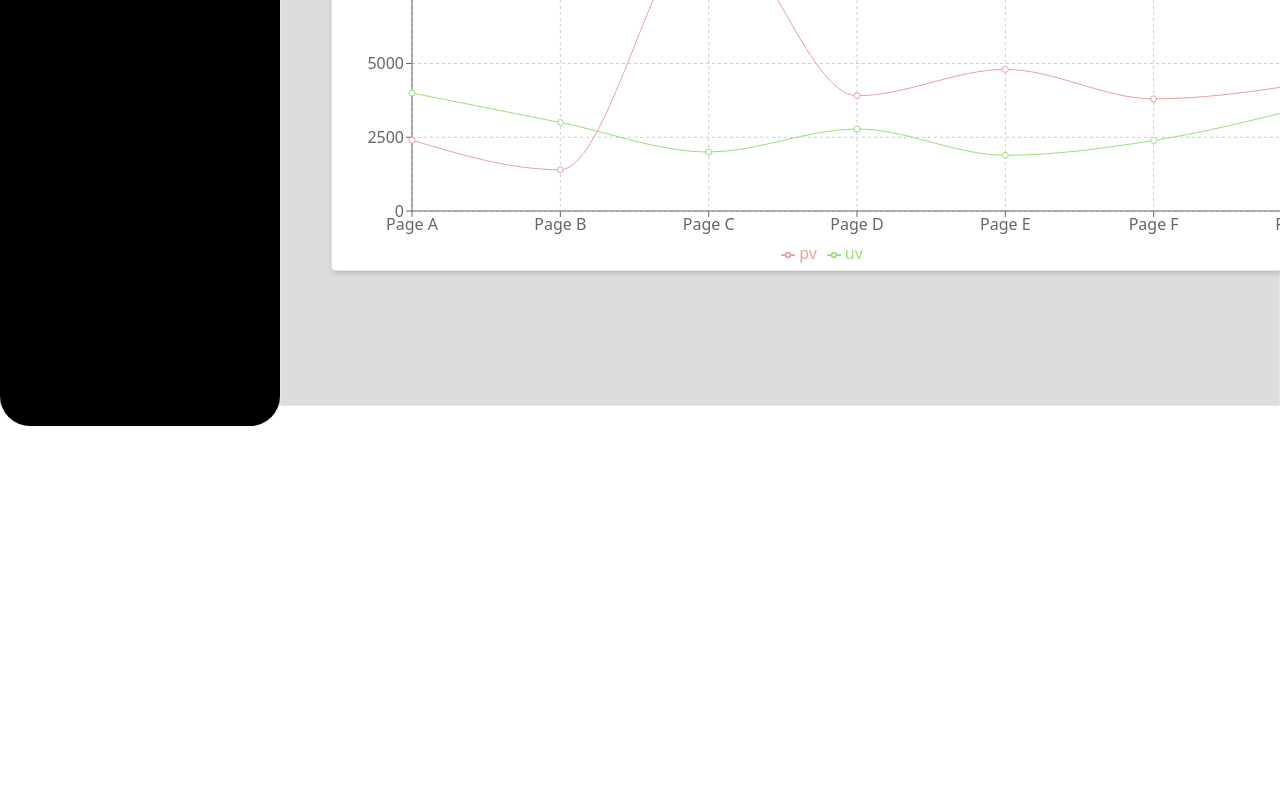
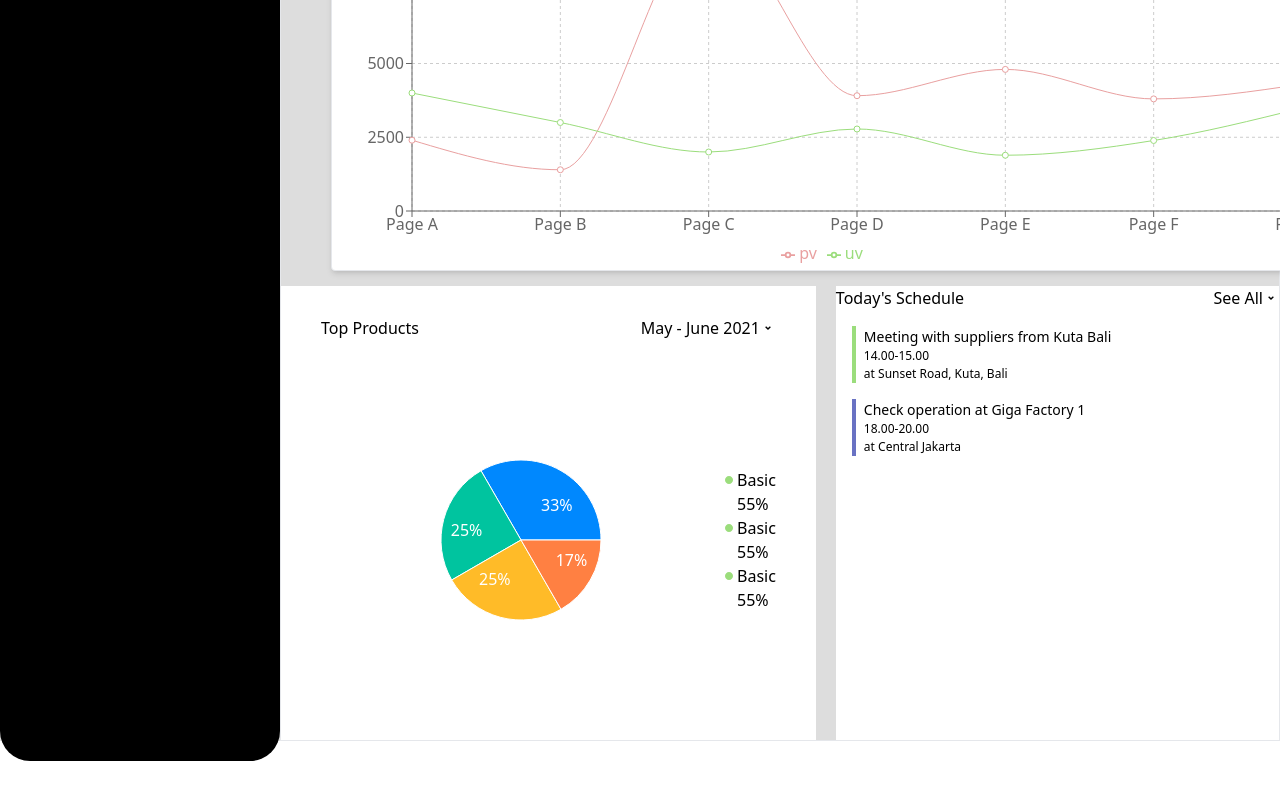
Before and after one commit to kunaalllll/reactjs-assignment-listedfans, a React (Create React App) app: page / in a window 1280 px wide. Shown: the part 394-1194 px from the top of the page. Before the commit the page ends 820 px from the top, so only its background shows below. Built offline with nearby package versions, Linux system fonts and the light colour scheme.

Commit message:
added pie chart

```diff
--- a/src/components/Dashboard.js
+++ b/src/components/Dashboard.js
@@ -6,7 +6,7 @@ import { Outlet } from "react-router-dom";
 const Dashboard = () => {
   return (
     <div className="flex bg-[#DDDDDD]">
-      <div className="basis-[12%] h-[100vh]">
+      <div className="basis-[12%] ">
         <Sidebar />
       </div>
       <div className="basis-[88%] border">
--- a/src/components/Main.js
+++ b/src/components/Main.js
@@ -10,6 +10,7 @@ import {
   Tooltip,
   Legend,
 } from "recharts";
+import PieComponent from "./PieComponent";
 
 const data = [
   {
@@ -58,6 +59,7 @@ const data = [
 
 const Main = () => {
   return (
+    <>
       <div className="grid grid-cols-4 pl-[50px] pr-[50px] gap-[30px] mt-[25px] pb-[15px]">
         <div className="h-[100px] rounded-[8px] bg-[#DDEFE0] border-l-[4px] border-[#000000] cursor-pointer hover:shadow-lg transform hover:scale-[103%] transition duration-300 ease flex items-center justify-between">
           <div>
@@ -100,7 +102,7 @@ const Main = () => {
         </div>
 
         <div className="flex mt-[22px] w-full gap-[30px]">
-        <div className="basis-[70%] border bg-white shadow-md cursor-pointer rounded-[4px]">
+          <div className="border bg-white shadow-md cursor-pointer rounded-[4px]">
             <div>
               <h2>Activities</h2>
               <div className="flex items-center justify-between">
@@ -147,9 +149,89 @@ const Main = () => {
               </LineChart>
             </div>
           </div>
-        <div className="basis-[30%]"></div>
         </div>
       </div>
+
+      <div className="flex">
+        <div className="basis-[50%]">
+          <div className="flex-col pt-[30px] pr-[40px] pl-[40px] items-center bg-white">
+            <div className="flex items-center justify-between">
+              <h2>Top Products</h2>
+              <div className="flex items-center justify-between">
+                <p>May - June 2021</p>
+                <RiArrowDropDownLine />
+              </div>
+            </div>
+            <div className="flex items-center">
+              <PieComponent className="basis-[50%] " />
+              <div className="flex-col">
+                <div className="flex">
+                  <div className="mt-1">
+                    <GoPrimitiveDot className="text-[#9BDD7C]" />
+                  </div>
+                  <div>
+                    <p>Basic</p>
+                    <p>55%</p>
+                  </div>
+                </div>
+
+                <div className="flex items-start">
+                  <div className="mt-1">
+                    <GoPrimitiveDot className="text-[#9BDD7C]" />
+                  </div>
+                  <div>
+                    <p>Basic</p>
+                    <p>55%</p>
+                  </div>
+                </div>
+
+                <div className="flex items-start">
+                  <div className="mt-1">
+                    <GoPrimitiveDot className="text-[#9BDD7C]" />
+                  </div>
+                  <div>
+                    <p>Basic</p>
+                    <p>55%</p>
+                  </div>
+                </div>
+              </div>
+            </div>
+          </div>
+        </div>
+
+        <div className="basis-[50%] bg-white ml-[20px]">
+          <div className="flex-col ">
+            <div className="flex items-center justify-between">
+              <h1>Today's Schedule</h1>
+              <div className="flex items-center justify-between">
+                <p>See All</p>
+                <RiArrowDropDownLine />
+              </div>
+            </div>
+
+            <div className="flex m-4">
+              <div className="flex-col border-l-[4px] border-[#9BDD7C] pl-2">
+                <h3 className="text-[14px]">
+                  Meeting with suppliers from Kuta Bali
+                </h3>
+                <p className="text-[12px]">14.00-15.00</p>
+                <p className="text-[12px]">at Sunset Road, Kuta, Bali </p>
+              </div>
+            </div>
+
+            <div className="flex m-4">
+              <div className="flex-col border-l-[4px] border-[#6972C3] pl-2">
+                <h3 className="text-[14px]">
+                  Check operation at Giga Factory 1
+                </h3>
+                <p className="text-[12px]">18.00-20.00</p>
+                <p className="text-[12px]">at Central Jakarta </p>
+              </div>
+            </div>
+          </div>
+        </div>
+      </div>
+    </>
   );
 };
 
--- /dev/null
+++ b/src/components/PieComponent.js
@@ -0,0 +1,63 @@
+import React from "react";
+import { PieChart, Pie, Cell } from "recharts";
+
+const data = [
+  { name: "Group A", value: 400 },
+  { name: "Group B", value: 300 },
+  { name: "Group C", value: 300 },
+  { name: "Group D", value: 200 },
+];
+
+const COLORS = ["#0088FE", "#00C49F", "#FFBB28", "#FF8042"];
+
+const RADIAN = Math.PI / 180;
+const renderCustomizedLabel = ({
+  cx,
+  cy,
+  midAngle,
+  innerRadius,
+  outerRadius,
+  percent,
+  index,
+}) => {
+  const radius = innerRadius + (outerRadius - innerRadius) * 0.5;
+  const x = cx + radius * Math.cos(-midAngle * RADIAN);
+  const y = cy + radius * Math.sin(-midAngle * RADIAN);
+
+  return (
+    <text
+      x={x}
+      y={y}
+      fill="white"
+      textAnchor={x > cx ? "start" : "end"}
+      dominantBaseline="central"
+    >
+      {`${(percent * 100).toFixed(0)}%`}
+    </text>
+  );
+};
+
+const PieComponent = () => {
+  return (
+    <div>
+      <PieChart width={400} height={400}>
+        <Pie
+          data={data}
+          cx="50%"
+          cy="50%"
+          labelLine={false}
+          label={renderCustomizedLabel}
+          outerRadius={80}
+          fill="#8884d8"
+          dataKey="value"
+        >
+          {data.map((entry, index) => (
+            <Cell key={`cell-${index}`} fill={COLORS[index % COLORS.length]} />
+          ))}
+        </Pie>
+      </PieChart>
+    </div>
+  );
+};
+
+export default PieComponent;
--- a/src/components/Sidebar.js
+++ b/src/components/Sidebar.js
@@ -7,11 +7,13 @@ import { AiOutlineSetting } from "react-icons/ai";
 
 const Sidebar = () => {
   return (
-    <div className="bg-[#000000] mt-5 h-screen h-[944px] w-[280px] rounded-[30px] font-montserrat cursor-pointer">
+    <div className="bg-[#000000] mt-5 h-full w-[280px] rounded-[30px] font-montserrat cursor-pointer">
       <div className="px-[15px] py-[30px] mb-7 flex items-center justify-center">
         <h1 className="text-white text-[36px] leading-[20px] ">Board.</h1>
       </div>
 
+      <div className="flex flex-col justify-between h-full">
+        <div>
           <div className="text-white text-[18px] flex items-center justify-around">
             <FiPieChart />
             <p>Dashboard</p>
@@ -32,13 +34,15 @@ const Sidebar = () => {
             <AiOutlineSetting />
             <p>Settings</p>
           </div>
+        </div>
 
-      <div className="flex-col text-white">
+        <div className="text-white">
           <div>
-          <p>Help</p>
+            <p>Help meee</p>
           </div>
           <div>
             <p>Contact Us</p>
+          </div>
         </div>
       </div>
     </div>
```
Also changed, not shown: src/assets/Vector1.png (added). Lines whose indentation alone changed are shown as unchanged.
